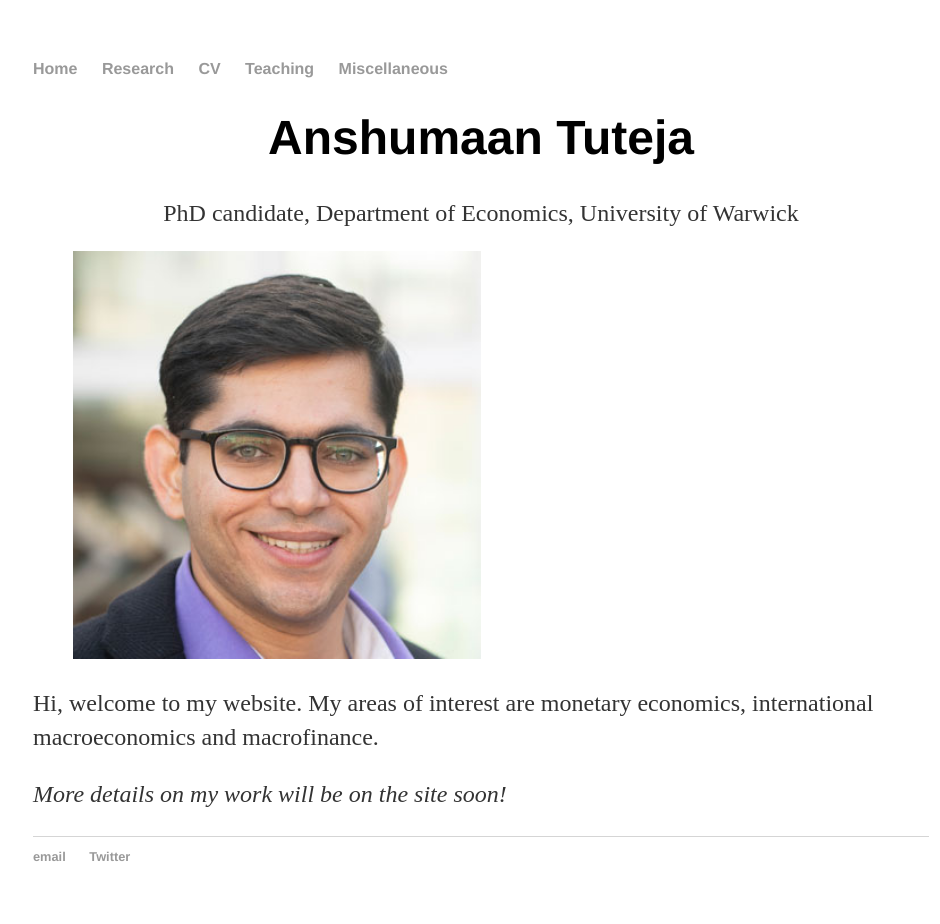
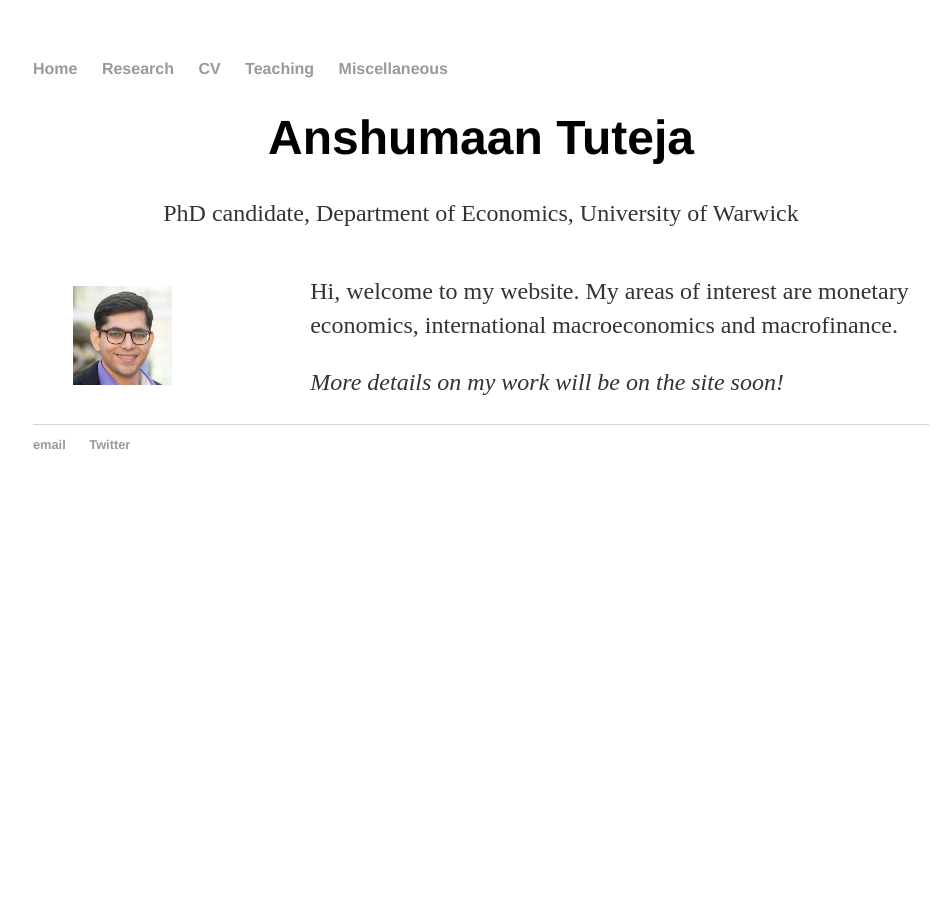
Before and after one commit to anshumaan-tuteja/anshumaan-tuteja.github.io, a Jekyll site: the page built from index.html, in a window 1280 px wide. Shown: the whole page, without its empty margins (159-1099 px from the left). Built offline with Jekyll 4.4.1, drawn with Linux system fonts in a browser that asks for light colours; after the commit the page ends 900 px from its top, so only the background shows below that.

Commit message:
Adding new class to control the look of the page.
The name of the new class is homepageContent. The text and image will be controlled by this class; distinct from the heading.

```diff
--- a/_layouts/default.html
+++ b/_layouts/default.html
@@ -20,14 +20,18 @@
 			<h1 style="text-align:center;">Anshumaan Tuteja</h1>
 			<p style="text-align:center;margin-bottom: 20px;"> PhD candidate, Department of Economics, University of Warwick </p>
 
+
+			</div><!-- /.container -->
+			<div class="homepageContent">
+
 			<figure>
-				<img src="assets/img/Anshumaan photo.jpg" alt="AT" style="width: 50%; height: auto;" />
+				<img src="assets/img/Anshumaan photo.jpg" alt="AT" />
 			</figure>
 
 
 				{{ content }}
 
-			</div><!-- /.container -->
+			</div><!-- /.homepageContent -->
 			<footer>
 				<ul>
 					<li><a href="mailto:a.tuteja.1@warwick.ac.uk">email</a></li>
```
